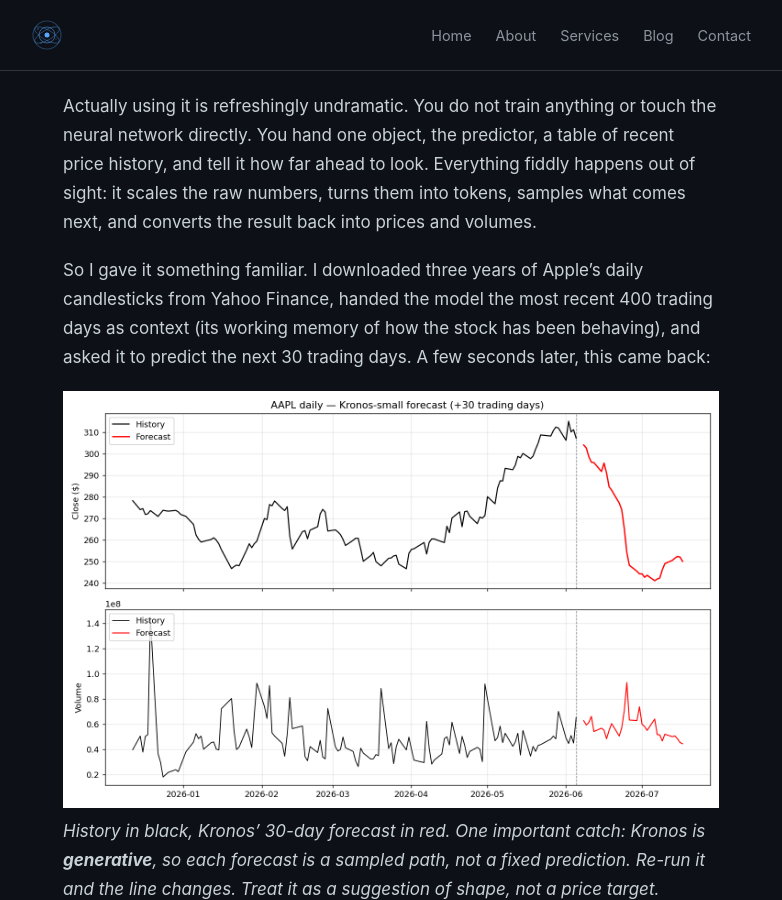
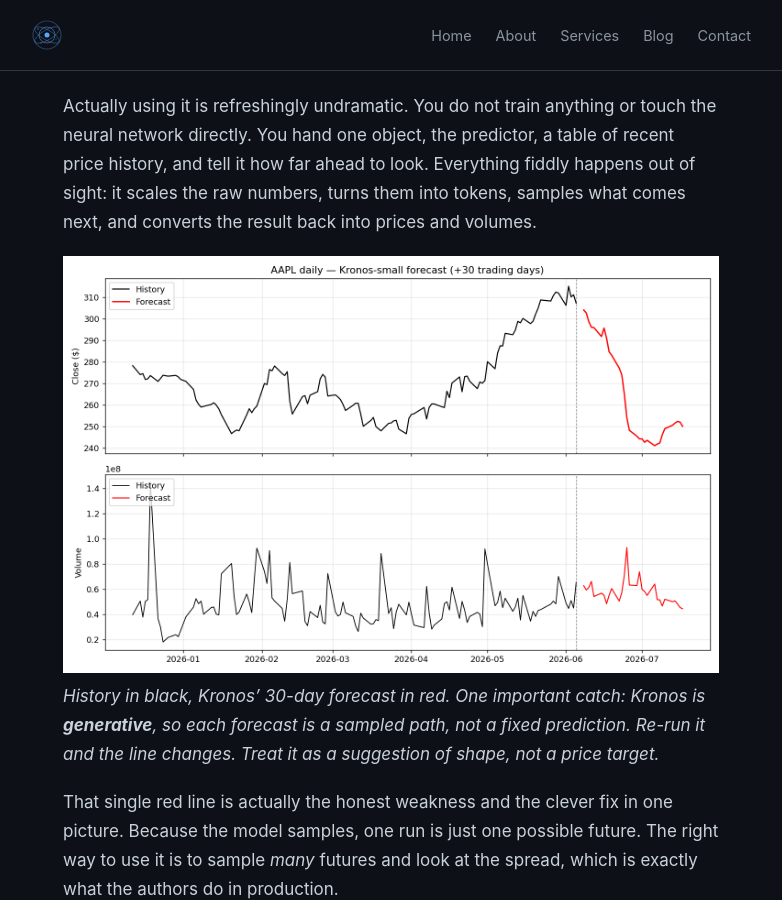
Before and after one commit to prithvi-vk/prithvi-vk.github.io, a Jekyll site: the page built from _posts/2026-06-07-kronos-open-source-ai-financial-chart-forecasting.md, in a window 1280 px wide and 900 px high, scrolled down 2875 px. Shown: the whole window, without its empty margins (249-1031 px from the left). Built offline with Jekyll 4.4.1, drawn with Linux system fonts in a browser that asks for light colours.

Commit message:
Remove the AAPL run-setup paragraph from the post
Co-Authored-By: Claude Opus 4.8 (1M context) <noreply@anthropic.com>

```diff
--- a/_posts/2026-06-07-kronos-open-source-ai-financial-chart-forecasting.md
+++ b/_posts/2026-06-07-kronos-open-source-ai-financial-chart-forecasting.md
@@ -63,8 +63,6 @@ Read the comparison carefully. Kronos is benchmarked against **other AI forecast
 
 Actually using it is refreshingly undramatic. You do not train anything or touch the neural network directly. You hand one object, the predictor, a table of recent price history, and tell it how far ahead to look. Everything fiddly happens out of sight: it scales the raw numbers, turns them into tokens, samples what comes next, and converts the result back into prices and volumes.
 
-So I gave it something familiar. I downloaded three years of Apple's daily candlesticks from Yahoo Finance, handed the model the most recent 400 trading days as context (its working memory of how the stock has been behaving), and asked it to predict the next 30 trading days. A few seconds later, this came back:
-
 ![A two-panel chart. Top panel: AAPL closing price in black climbing to about $310, then a red forecast line bending downward into the $250s. Bottom panel: trading volume history in black with a red forecast continuation.](/assets/img/kronos-aapl-chart.png)
 *History in black, Kronos' 30-day forecast in red. One important catch: Kronos is **generative**, so each forecast is a sampled path, not a fixed prediction. Re-run it and the line changes. Treat it as a suggestion of shape, not a price target.*
 
```
